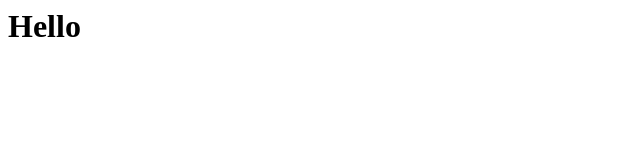
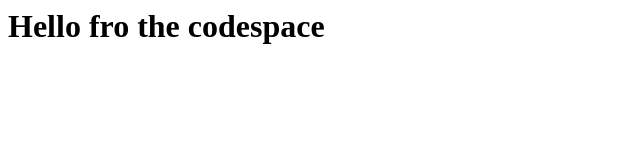
Before and after one commit to jrgg90/skills-code-with-codespaces, a plain HTML site: page index.html in a window 1280 px wide. Shown: the whole page, without its empty margins (0-640 px from the left). Drawn offline with Linux system fonts and the light colour scheme.

Commit message:
Adding hello from the codespace!

```diff
--- a/index.html
+++ b/index.html
@@ -1,3 +1,3 @@
 <html>
-  <h1>Hello</h1>
+  <h1>Hello fro the codespace</h1>
 </html>
```
